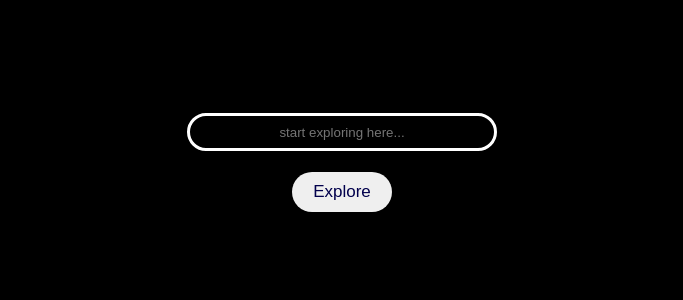
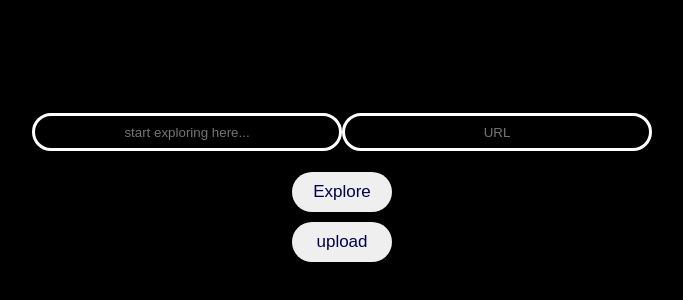
Before and after one commit to LeeMengHeng/CS411-Project, a React (Create React App) app in the folder client/: page /home in a window 1280 px wide. Shown: the part 228-528 px from the top of the page, without its empty margins (298-981 px from the left). Built offline with nearby package versions, Linux system fonts and the light colour scheme.

Commit message:
some changes for the front end

```diff
--- a/client/package.json
+++ b/client/package.json
@@ -11,7 +11,7 @@
     "react": "^18.2.0",
     "react-dom": "^18.2.0",
     "react-router-dom": "^6.4.3",
-    "react-scripts": "5.0.1",
+    "react-scripts": "^5.0.1",
     "web-vitals": "^2.1.4"
   },
   "scripts": {
--- a/client/src/App.js
+++ b/client/src/App.js
@@ -3,6 +3,7 @@ import Search from "./pages/Search";
 import Home from "./pages/Home";
 import Layout from "./pages/Layout";
 import Login from "./pages/Login";
+import Upload from './pages/Upload';
 
 function App(){
   return (
@@ -13,6 +14,7 @@ function App(){
             <Route index element={<Login/>} />
             <Route path='home' element={<Home />} />
             <Route path="search/:input" element={<Search />} />
+            <Route path="uploadurl/:input" element={<Upload />} />
             <Route path="*" element={<Home />} />
           </Route>
         </Routes>
--- a/client/src/pages/Home.js
+++ b/client/src/pages/Home.js
@@ -4,12 +4,21 @@ import {BrowserRouter, Routes, Route, useNavigate, createSearchParams, generateP
 import background from '../img/background.png'
 import Search from "./Search";
 
+function parser(theurl){
+  return theurl.replaceAll('/','$%$')
+}
+
 function Home() {
   const [input, setName] = useState("")
+  const [input_url, setName1] = useState("")
   const navigate = useNavigate()
   const handleClick = (event) => {
     // event.preventDefault()
     navigate(`/search/${input}`)
+  }
+  const handleClick2 = (event1) => {
+    // event.preventDefault()
+    navigate(`/uploadurl/${parser(input_url)}`)
   }
 
   return (
@@ -22,7 +31,17 @@ function Home() {
           style = {{borderRadius: '50px', border: 'solid', borderColor: 'white', height: '30px', width: '300px', textAlign: 'center', background: 'none', color: 'white'}}
           placeholder = 'start exploring here...'
         />
+        <input
+          type = "text"
+          value = {input_url}
+          onChange = {(e) => setName1(e.target.value)}
+          style = {{borderRadius: '50px', border: 'solid', borderColor: 'white', height: '30px', width: '300px', textAlign: 'center', background: 'none', color: 'white'}}
+          placeholder = 'URL'
+        />
+
         <button className = 'explore' type = 'button' onClick = {handleClick} style = {{position: 'absolute', top: '400px', height: '40px', width: '100px', borderRadius: '50px', border: 'none', fontSize: '17px', fontFamily: 'revert', color: '#02004C'}}>Explore</button>
+        <button className = 'upload' type = 'button' onClick = {handleClick2} style = {{position: 'absolute', top: '450px', height: '40px', width: '100px', borderRadius: '50px', border: 'none', fontSize: '17px', fontFamily: 'revert', color: '#02004C'}}>upload</button>
+
       </label>
     </div>
   )
--- a/client/src/pages/Search.js
+++ b/client/src/pages/Search.js
@@ -8,7 +8,7 @@ function Search(){
   const {input} = params
 
   useEffect(() => {
-    fetch(`https://images-api.nasa.gov/search?q=${input}&media_type=image`)
+    fetch(`http://localhost:5000/search/${input}`)
       .then(res => res.json())
       .then(data => {
         setData(data)
@@ -18,12 +18,12 @@ function Search(){
   if (data) {
     return (
       <div style={{textAlign:"center"}}>
-        <div style={{color: "white"}}>
-          <h1>{data.collection.items[0].data[0].title}</h1>
-          <img src={data.collection.items[0].links[0].href}/>
-          <p>Description: {data.collection.items[0].data[0].description_508}</p>
-        </div>
+      <div style={{color: "white"}}>
+        <h1>{data.title}</h1>
+        <img src={data.href}/>
+        <p>Description: {data.description}</p>
       </div>
+    </div>
     )
   } else {
     return null
```
Also changed, not shown: 2 other files (tests, documents, lock files or other folders).
